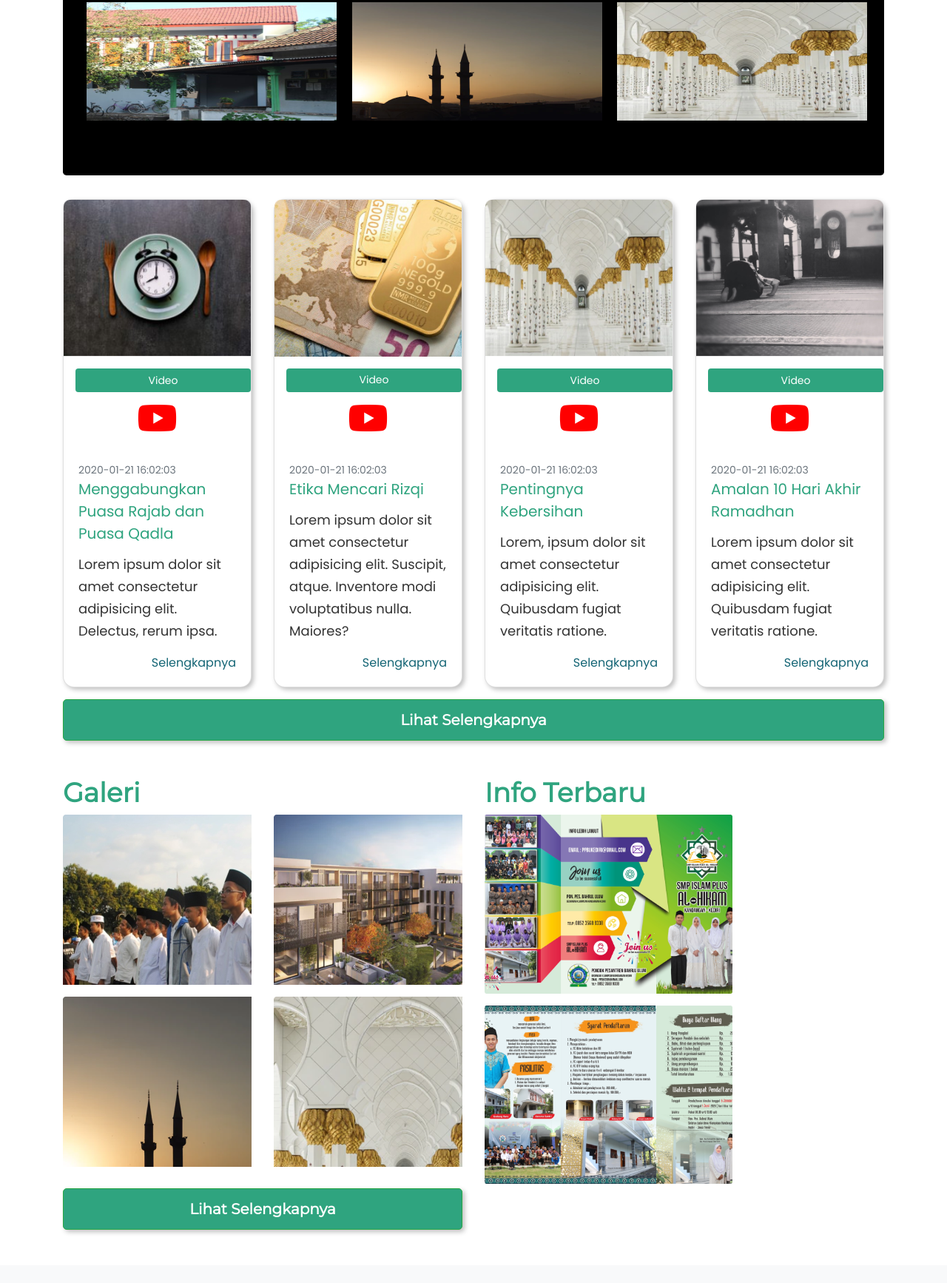
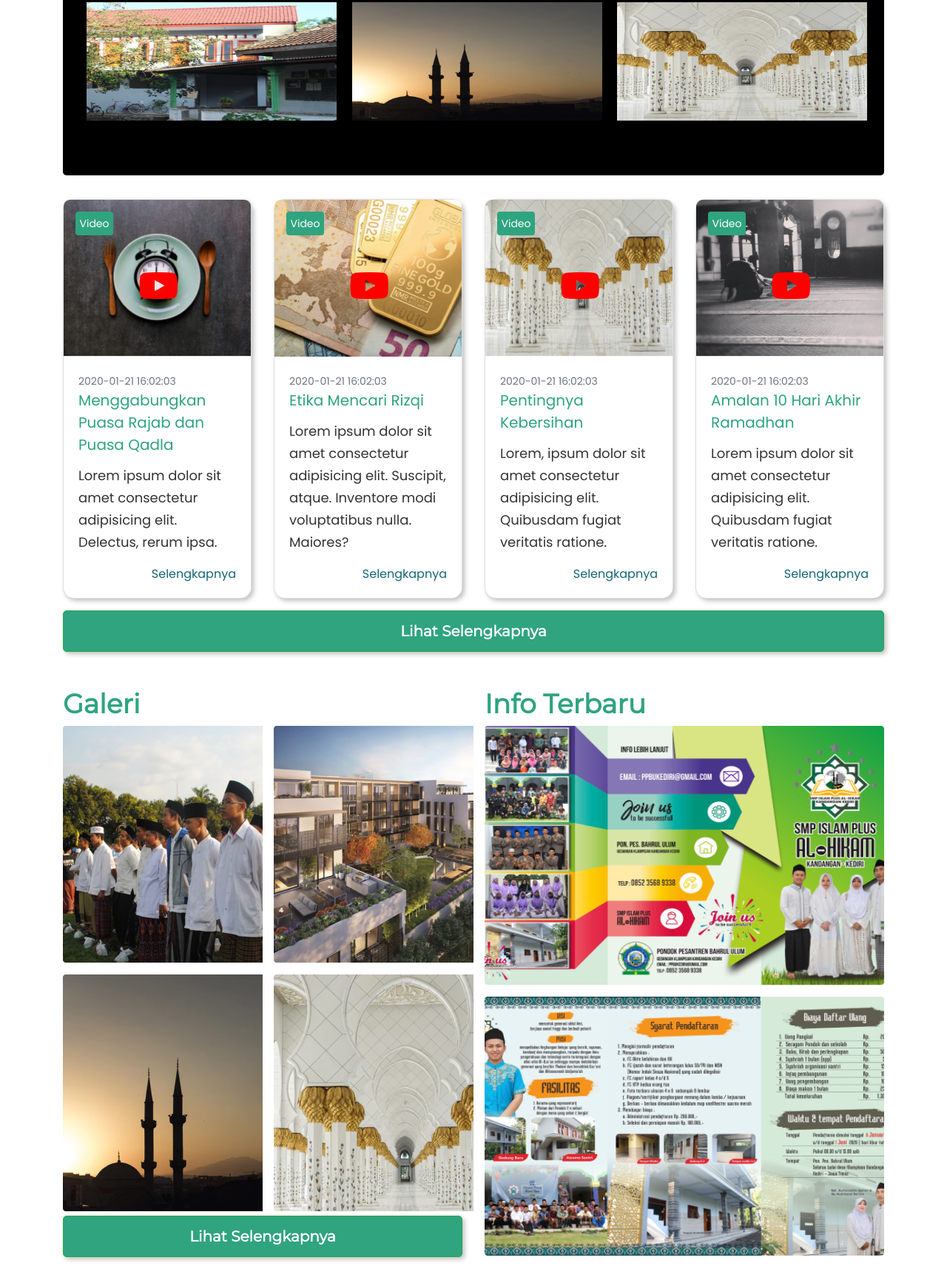
Before and after one commit to soniaadiningsih/Beranda_alter_rev, a plain HTML site: page index.html in a window 1280 px wide. Shown: the part 573-2307 px from the top of the page at 74% size. Drawn offline with nearby package versions, Linux system fonts and the light colour scheme.

Commit message:
Update style.css

```diff
--- a/css/style.css
+++ b/css/style.css
@@ -136,15 +136,16 @@ opacity: 0.7;
     text-transform: capitalize;
     color: #FFFFFF;
 }
+.news .card span{
+    position: absolute;
+    left: 0px;
+    top: 0px;
+}
 .news .card .youtube{
-    text-align: center;
-    opacity:1;
-    width:100%;
-    height:100%;
+    position: absolute;
+    top: 15%;
+    left: 40%;
     font-size: 48px;
-    position: relative;
-    top: 10%;
-    margin-left: 0;
 }
 .news .card .icon{
     height: 240px;
@@ -375,24 +376,50 @@ opacity: 0.7;
         color: #FFFFFF;
     }
     /* news */
-    .news .icon{
-        margin-left: 0 !important;
-    }
-    .news .icon .youtube{
-        margin-left: 20%;
-    }
+
     /* galeri info */
-    .galeri .overlay-slide{
+    .galeri .overlay-slide {
+        position: relative;
+        box-sizing: border-box;
+        overflow: hidden;
         width: auto;
-        height: 230px;
-    }
-    .galeri .content .content-image-info{
-        width: 335px;
         height: auto;
         margin-bottom: 16px;
     }
+    .galeri .overlay-slide:hover .desc {
+        transform: translate(0, 0);
+        transition: all 0.2s ease-in;
+    }
+    .galeri .overlay-slide .desc {
+        position: absolute;
+        box-sizing: border-box;
+        bottom: 0;
+        transform: translate(0, 100%);
+        background: linear-gradient(239.17deg, #146575 0%, #2FA47F 61.61%);
+        opacity: 0.7;
+        border-radius: 4px;
+        transition: all 0.2s ease-in;
+        width: 100% !important;
+        height: 40%;
+        padding: 10px;
+    }
+    .galeri .info .content-image-info{
+        margin-bottom: 16px;
+        width: 100% !important;
+        height: 350px !important;
+    }
+    .galeri .line{
+        margin-bottom: 100px !important;
+    }
     .galeri .button .btn-success{
         margin-top: -10px;
+    }
+
+    .news .card .youtube{
+        position: absolute;
+        top: 15% !important;
+        left: 40% !important;
+        font-size: 48px;
     }
 
 }
@@ -403,4 +430,151 @@ opacity: 0.7;
         justify-content: center !important;
         margin-bottom: 10px;
     }
+    .jumbotron .overlay-slide:hover .desc {
+        transform: translate(0, 0);
+        transition: all 0.2s ease-in;
+    }
+    .jumbotron .overlay-slide .desc {
+        position: absolute;
+        box-sizing: border-box;
+        bottom: 0;
+        transform: translate(0, 100%);
+        background: linear-gradient(229.45deg, #146575 0%, #2FA47F 61.61%);
+    opacity: 0.7;
+        transition: all 0.2s ease-in;
+        width: 72%;
+        height: 50%;
+        padding: 10px;
+    }
+    .galeri .line{
+        margin-bottom: 0;
+    }
+    .galeri .overlay-slide{
+        width: auto;
+        height: auto;
+        justify-content: center;
+    }
+    .galeri .overlay-slide .desc {
+        position: absolute;
+        box-sizing: border-box;
+        bottom: 0;
+        transform: translate(0, 100%);
+        background: linear-gradient(239.17deg, #146575 0%, #2FA47F 61.61%);
+        opacity: 0.7;
+        border-radius: 4px;
+        transition: all 0.2s ease-in;
+        width: 68%;
+        height: 40%;
+        padding: 10px;
+    }
+    .galeri .info .content-image-info{
+        margin-bottom: 16px;
+        width: auto;
+        height: auto;
+    }
+    .galeri .button .btn-success{
+        margin-top: 0;
+    }
+    .news .card span{
+        position: absolute;
+        left: 0px;
+        top: 0px;
+    }
+    .news .card .youtube{
+        position: absolute;
+        top: 30%;
+        left: 45%;
+        font-size: 48px;
+    }
 }
+
+@media (min-width: 1200px){
+    .jumbotron .overlay-slide {
+        position: relative;
+        box-sizing: border-box;
+        overflow: hidden;
+    }
+    .jumbotron .overlay-slide:hover .desc {
+        transform: translate(0, 0);
+        transition: all 0.2s ease-in;
+    }
+    .jumbotron .overlay-slide .desc {
+        position: absolute;
+        box-sizing: border-box;
+        bottom: 0;
+        transform: translate(0, 100%);
+        background: linear-gradient(229.45deg, #146575 0%, #2FA47F 61.61%);
+    opacity: 0.7;
+        transition: all 0.2s ease-in;
+        width: 95%;
+        height: 50%;
+        padding: 10px;
+    }
+    .jumbotron .overlay-slide .text-muted {
+        font-family: 'Poppins';
+        font-style: normal;
+        font-weight: 300;
+        font-size: 14px;
+        line-height: 21px;
+        color: white;
+    }
+    .jumbotron .overlay-slide h5 {
+        font-family: 'Poppins';
+        font-style: normal;
+        font-weight: 600;
+        font-size: 20px;
+        line-height: 30px;
+        color: #FFFFFF;
+    }
+
+    .galeri .line{
+        margin-bottom: 100px;
+    }
+    .galeri .content .content-image-info{
+        width: auto;
+        height: auto;
+        margin-bottom: 16px;
+    }
+    .galeri .overlay-slide {
+        position: relative;
+        box-sizing: border-box;
+        overflow: hidden;
+        width: 270px;
+        height: 320px;
+        margin-bottom: 16px;
+    }
+    .galeri .overlay-slide .desc {
+        position: absolute;
+        box-sizing: border-box;
+        bottom: 0;
+        transform: translate(0, 100%);
+        background: linear-gradient(239.17deg, #146575 0%, #2FA47F 61.61%);
+        opacity: 0.7;
+        border-radius: 4px;
+        transition: all 0.2s ease-in;
+        width: 100%;
+        height: 40%;
+        padding: 10px;
+    }
+    .galeri .button .btn-success{
+        background: #2FA47F;
+        box-shadow: 3px 3px 6px rgba(0, 0, 0, 0.25);
+        border-radius: 5px;
+        font-family: 'Montserrat';
+        font-style: normal;
+        font-weight: 600;
+        font-size: 20px;
+        line-height: 24px;
+        text-align: center;
+        color: #FFFFFF;
+        height: 56px;
+        margin-top: -70px;
+    }
+
+    .news .card .youtube{
+        position: absolute;
+        top: 15%;
+        left: 40%;
+        font-size: 48px;
+    }
+}
```
